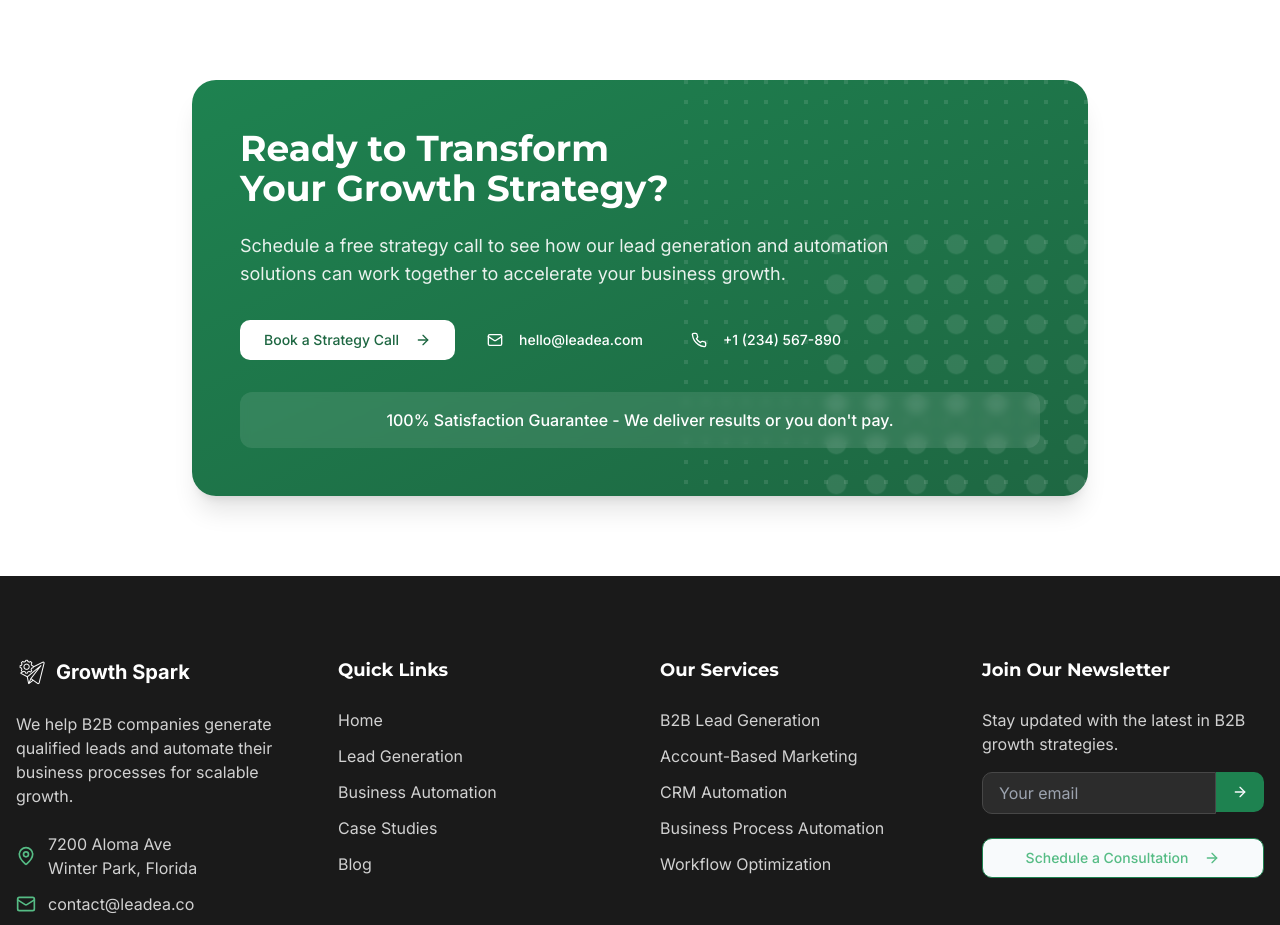
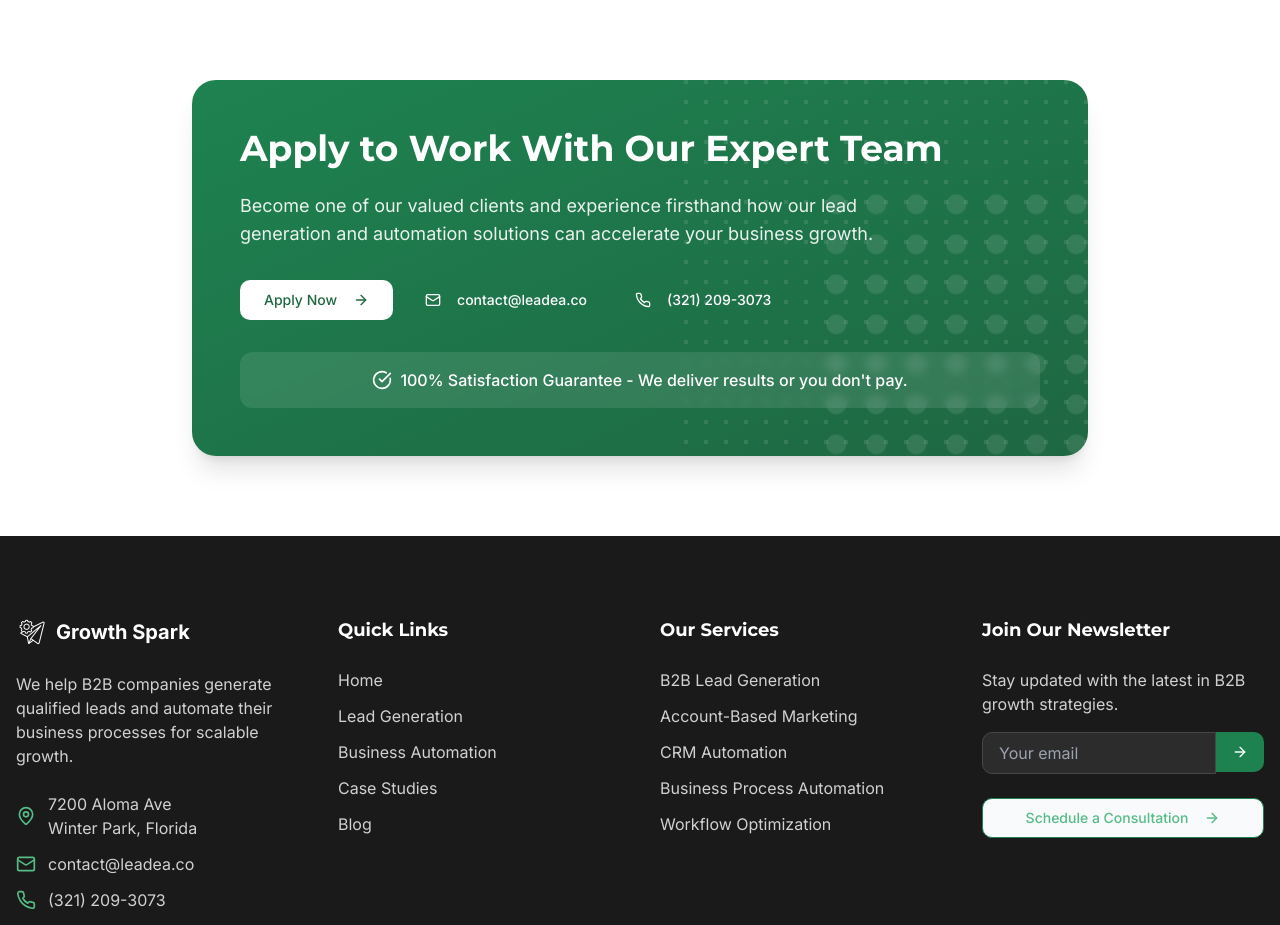
Before and after one commit to Jayvbooth/lea-growth-spark, a React (Vite) app: page /lead-generation in a window 1280 px wide. Shown: the part 6260-7185 px from the top of the page. Built offline with nearby package versions, Linux system fonts and the light colour scheme.

Commit message:
Refactor CTASection
Update CTASection to include "Apply to Work" and 100% satisfaction guarantee.

```diff
--- a/src/components/home/CTASection.tsx
+++ b/src/components/home/CTASection.tsx
@@ -2,7 +2,7 @@
 import React from 'react';
 import { Link } from 'react-router-dom';
 import { Button } from '@/components/ui/button';
-import { ArrowRight, Mail, Phone } from 'lucide-react';
+import { ArrowRight, Mail, Phone, CheckCircle } from 'lucide-react';
 
 const CTASection = () => {
   return (
@@ -34,16 +34,16 @@ const CTASection = () => {
 
             <div className="relative z-10">
               <h2 className="text-3xl md:text-4xl font-bold text-white mb-6">
-                Ready to Transform Your Growth Strategy?
+                Apply to Work With Our Expert Team
               </h2>
               <p className="text-white/90 text-lg mb-8 max-w-2xl">
-                Schedule a free strategy call to see how our lead generation and automation solutions can work together to accelerate your business growth.
+                Become one of our valued clients and experience firsthand how our lead generation and automation solutions can accelerate your business growth.
               </p>
 
               <div className="flex flex-col sm:flex-row gap-4 mb-8">
                 <Button asChild className="bg-white text-green-700 hover:bg-green-50 px-6">
                   <Link to="/assessment">
-                    Book a Strategy Call
+                    Apply Now
                     <ArrowRight className="ml-2 h-4 w-4" />
                   </Link>
                 </Button>
@@ -51,17 +51,18 @@ const CTASection = () => {
                 <div className="flex gap-4">
                   <Button variant="ghost" className="text-white hover:bg-green-500/20">
                     <Mail className="mr-2 h-4 w-4" />
-                    <Link to="mailto:hello@leadea.com">hello@leadea.com</Link>
+                    <Link to="mailto:contact@leadea.co">contact@leadea.co</Link>
                   </Button>
                   <Button variant="ghost" className="text-white hover:bg-green-500/20">
                     <Phone className="mr-2 h-4 w-4" />
-                    <Link to="tel:+1234567890">+1 (234) 567-890</Link>
+                    <Link to="tel:+13212093073">(321) 209-3073</Link>
                   </Button>
                 </div>
               </div>
 
               <div className="bg-white/10 rounded-lg p-4 backdrop-blur-sm">
-                <p className="text-white text-center font-medium">
+                <p className="text-white flex items-center justify-center font-medium">
+                  <CheckCircle className="mr-2 h-5 w-5 text-white" />
                   100% Satisfaction Guarantee - We deliver results or you don't pay.
                 </p>
               </div>
```
